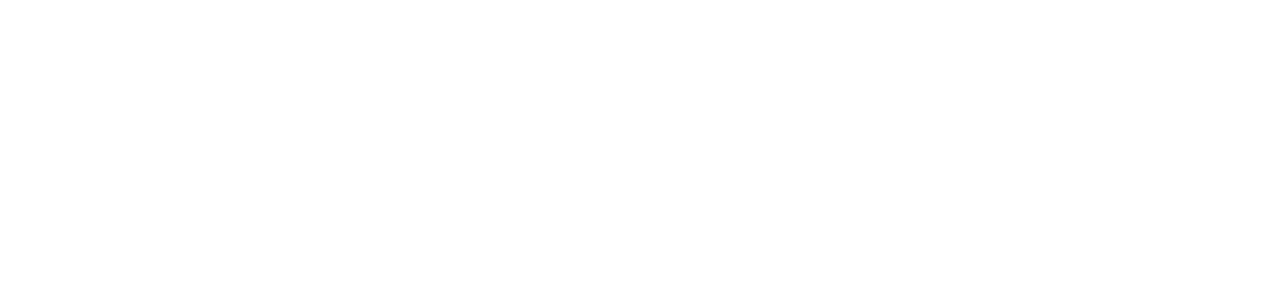
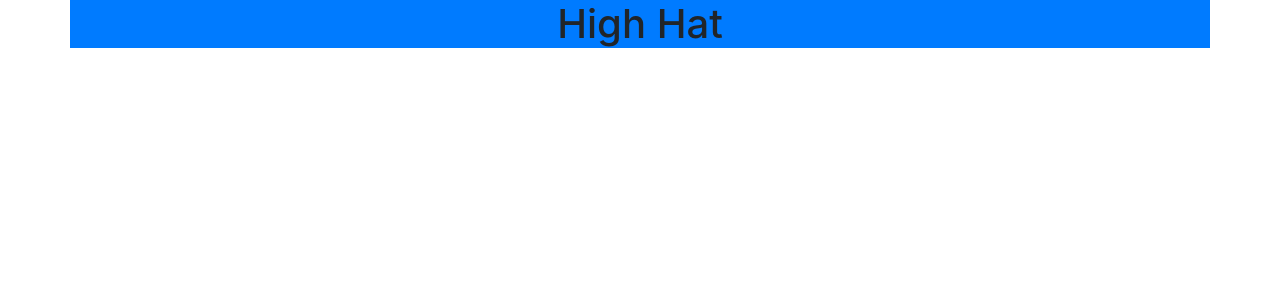
Before and after one commit to dylanhamada/drum-machine, a React (Create React App) app: page / in a window 1280 px wide. Shown: the top 300 px of the page. Built offline with nearby package versions, Linux system fonts and the light colour scheme.

Commit message:
Add App and Display components to React App

```diff
--- a/src/App.js
+++ b/src/App.js
@@ -1,8 +1,25 @@
 import React from "react";
-import logo from "./logo.svg";
 
-function App() {
-  return <div />;
+function Display(props) {
+  return (
+    <div id="display">
+      <h1 className="text-center">{props.drumPad}</h1>
+    </div>
+  );
+}
+
+class App extends React.Component {
+  constructor(props) {
+    super(props);
+  }
+
+  render() {
+    return (
+      <div id="drum-machine" className="container bg-primary">
+        <Display drumPad="High Hat" />
+      </div>
+    );
+  }
 }
 
 export default App;
```
